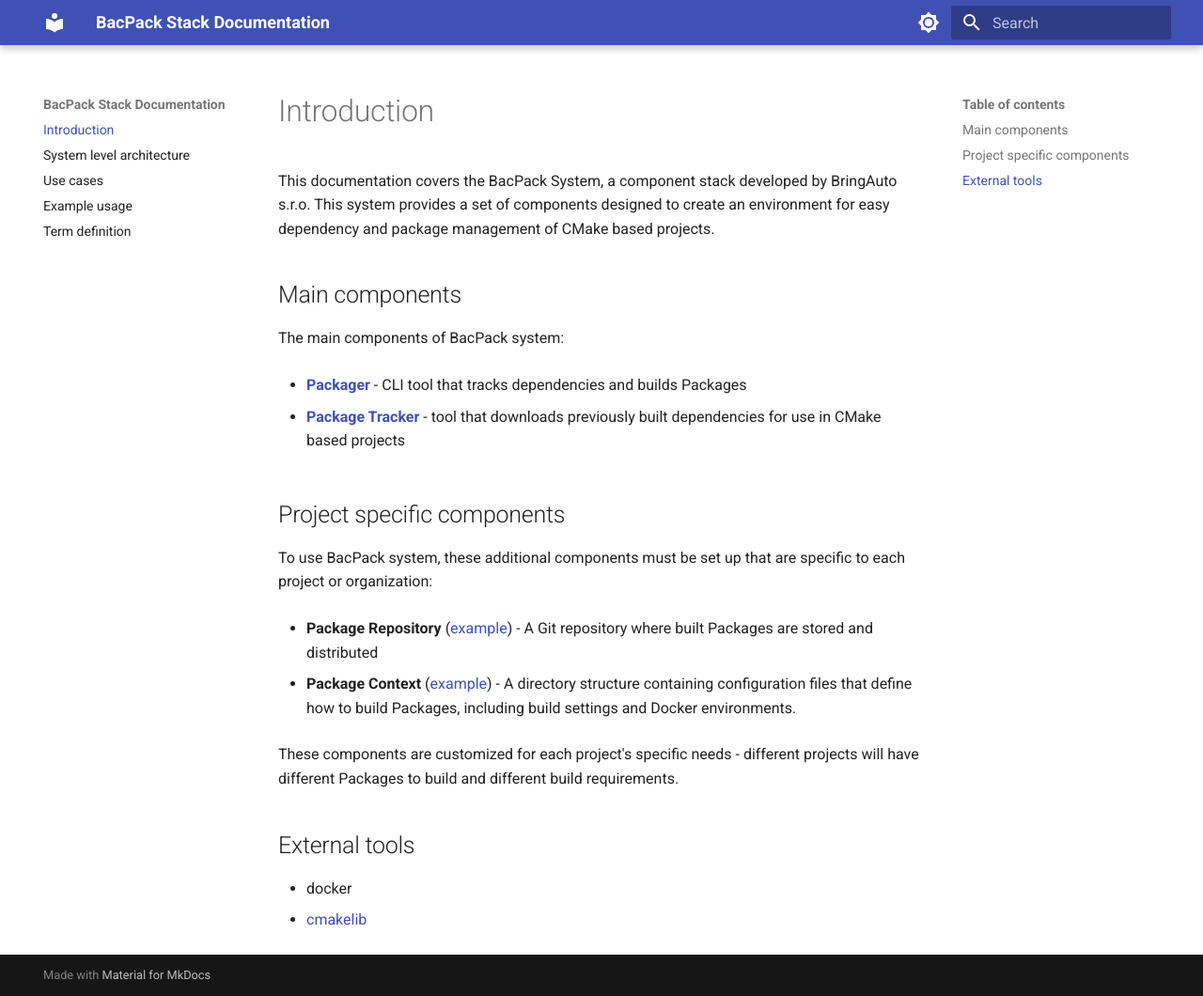
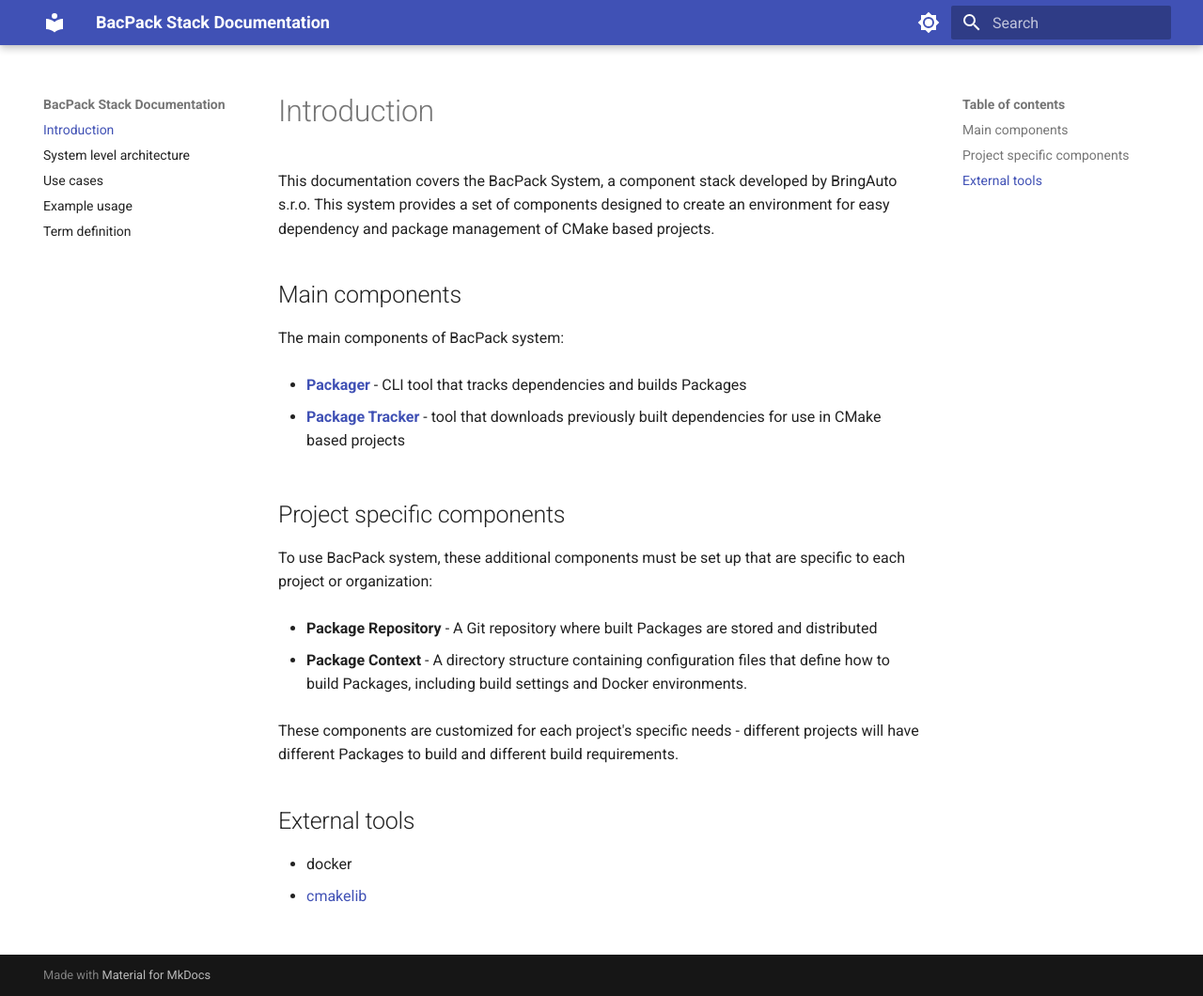
Before and after one commit to bacpack-system/bacpack-system.github.io, an MkDocs documentation site: the page built from docs/index.md, in a window 1280 px wide and 1060 px high. Shown: the whole window at 94% size. Built offline with MkDocs 1.6.1 and Material for MkDocs 9.7.7, drawn with Linux system fonts in a browser that asks for light colours.

Commit message:
Remove examples of project specific components

```diff
--- a/docs/index.md
+++ b/docs/index.md
@@ -19,12 +19,10 @@
 To use BacPack system, these additional components must be set up that are specific to each project
 or organization:
 
- - **Package Repository** ([example](https://gitea.bringauto.com/fleet-protocol/package-repository)) -
-  A Git repository where built Packages are stored and distributed
+ - **Package Repository** - A Git repository where built Packages are stored and distributed
 
- - **Package Context** ([example](https://github.com/bringauto/packager-fleet-protocol-context)) -
- A directory structure containing configuration files that define how to build Packages, including
- build settings and Docker environments.
+ - **Package Context** - A directory structure containing configuration files that define how to
+ build Packages, including build settings and Docker environments.
 
 These components are customized for each project's specific needs - different projects will have
 different Packages to build and different build requirements.
```
